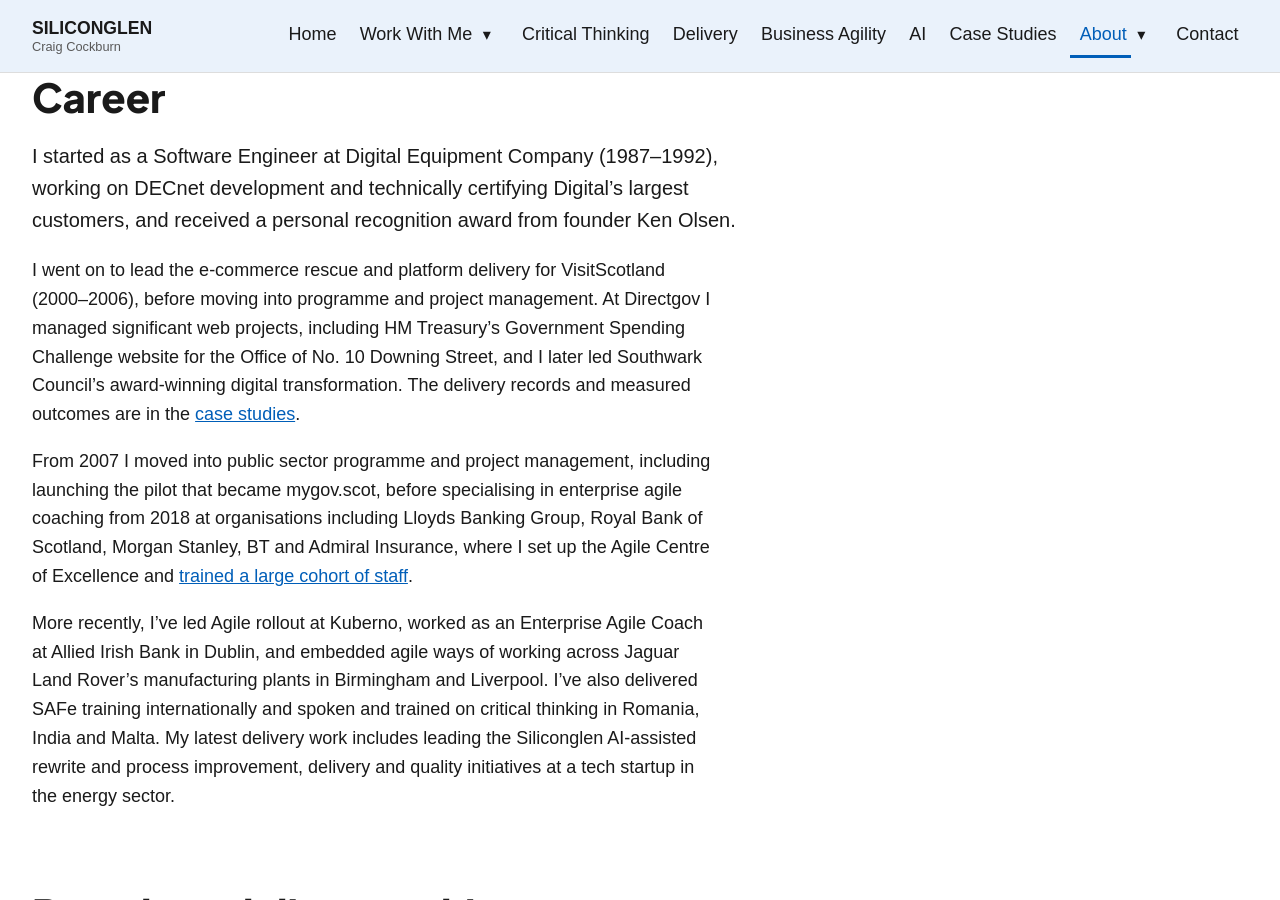
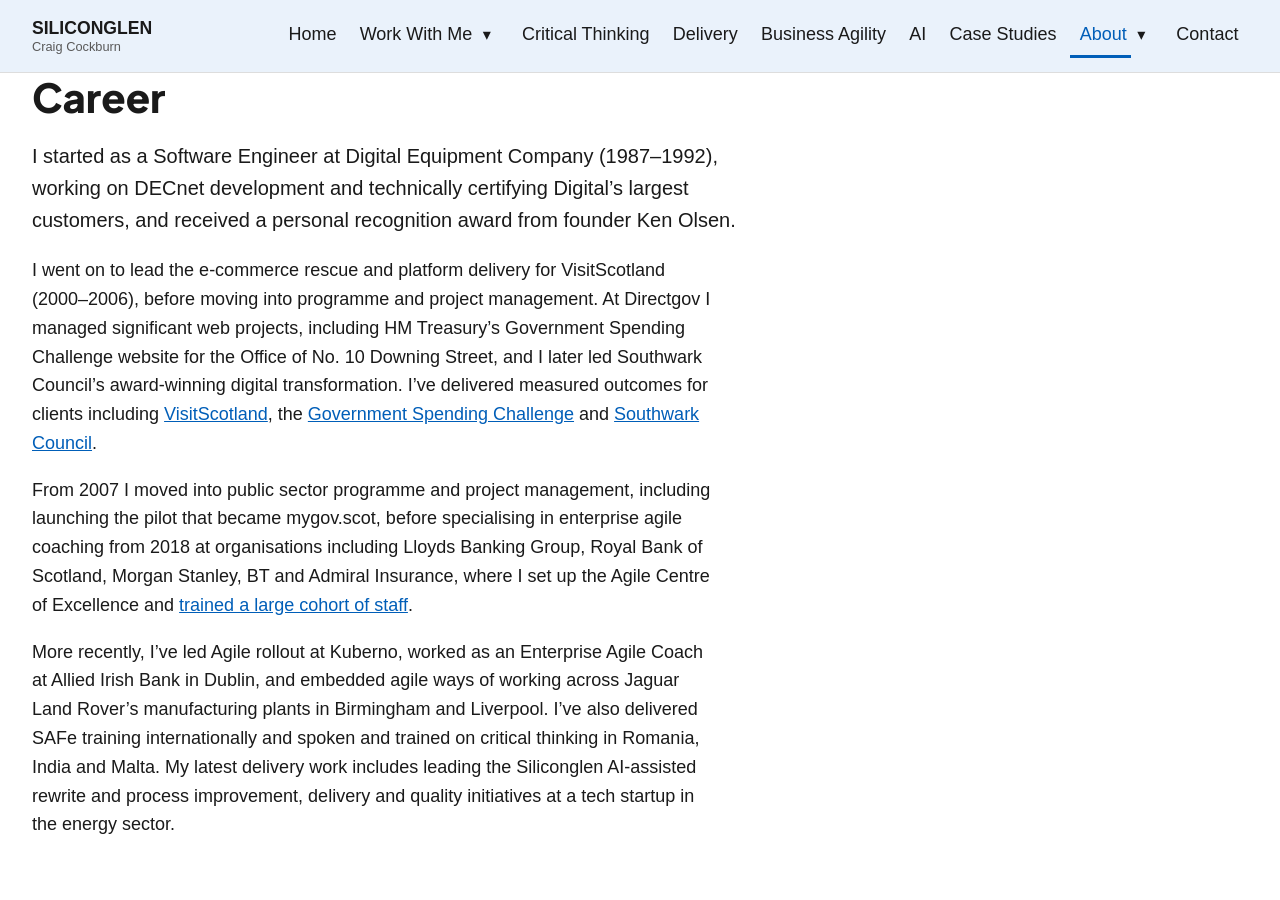
Before and after one commit to siliconglen/siliconglen-site, a Jekyll site: the page built from about/index.md, in a window 1280 px wide and 900 px high, scrolled down 910 px. Built offline with Jekyll 4.4.1, drawn with Linux system fonts in a browser that asks for light colours.

Commit message:
Link About outcomes to specific case studies

```diff
--- a/about/index.md
+++ b/about/index.md
@@ -21,7 +21,7 @@ Siliconglen brings that work together as one blended practice. Critical Thinking
 I started as a Software Engineer at Digital Equipment Company (1987–1992), working on DECnet development and technically certifying Digital's largest customers, and received a personal recognition award from founder Ken Olsen.
 {: .lede}
 
-I went on to lead the e-commerce rescue and platform delivery for VisitScotland (2000–2006), before moving into programme and project management. At Directgov I managed significant web projects, including HM Treasury's Government Spending Challenge website for the Office of No. 10 Downing Street, and I later led Southwark Council's award-winning digital transformation. The delivery records and measured outcomes are in the [case studies]({{ '/case-studies/#delivery' | relative_url }}).
+I went on to lead the e-commerce rescue and platform delivery for VisitScotland (2000–2006), before moving into programme and project management. At Directgov I managed significant web projects, including HM Treasury's Government Spending Challenge website for the Office of No. 10 Downing Street, and I later led Southwark Council's award-winning digital transformation. I've delivered measured outcomes for clients including [VisitScotland]({{ '/case-studies/#visitscotland-e-commerce-rescue' | relative_url }}), the [Government Spending Challenge]({{ '/case-studies/#government-spending-challenge' | relative_url }}) and [Southwark Council]({{ '/case-studies/#southwark-council-programme' | relative_url }}).
 
 From 2007 I moved into public sector programme and project management, including launching the pilot that became mygov.scot, before specialising in enterprise agile coaching from 2018 at organisations including Lloyds Banking Group, Royal Bank of Scotland, Morgan Stanley, BT and Admiral Insurance, where I set up the Agile Centre of Excellence and [trained a large cohort of staff]({{ '/case-studies/#enterprise-agile-coach-admiral-group-plc' | relative_url }}).
 
```
